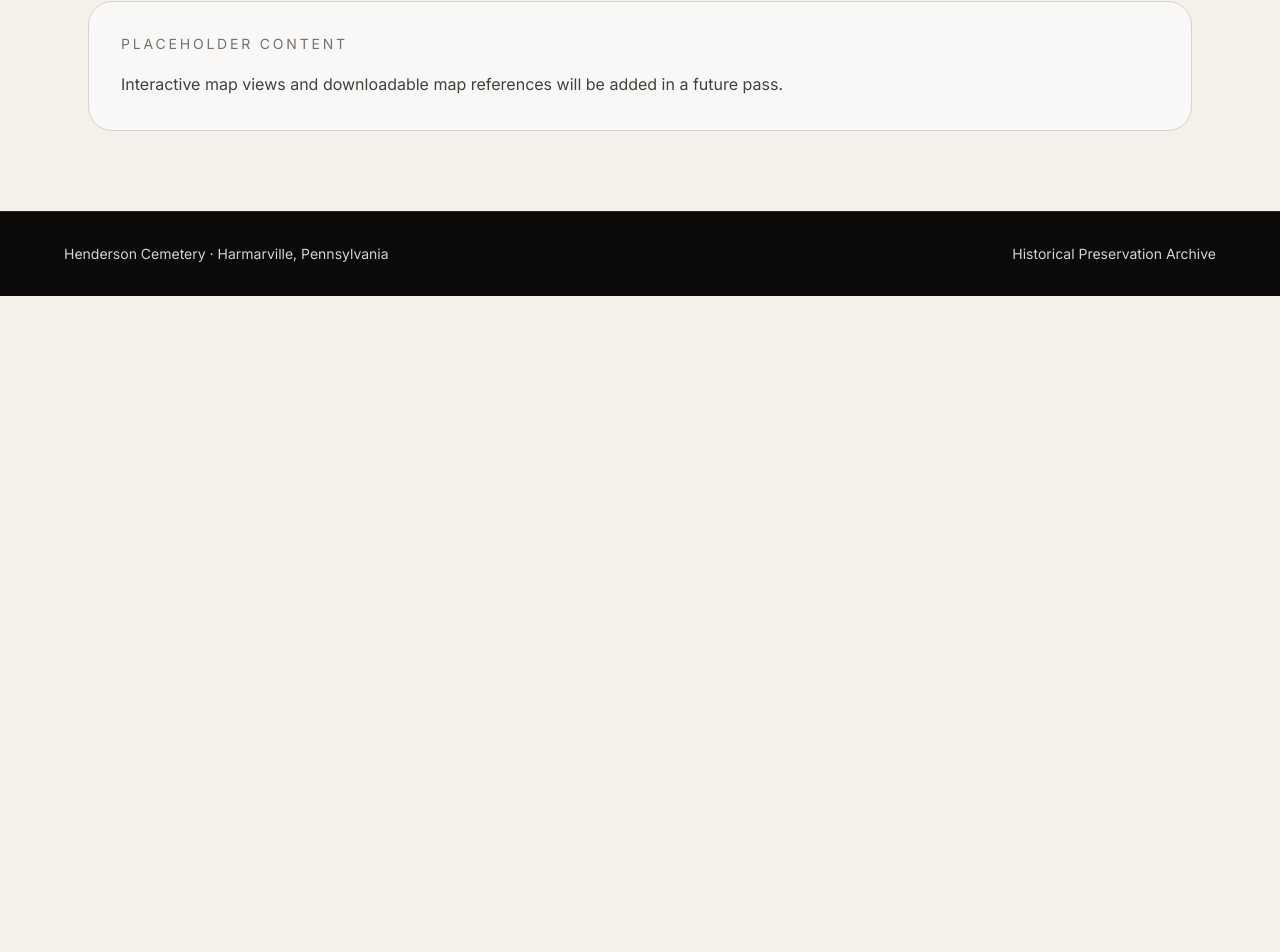
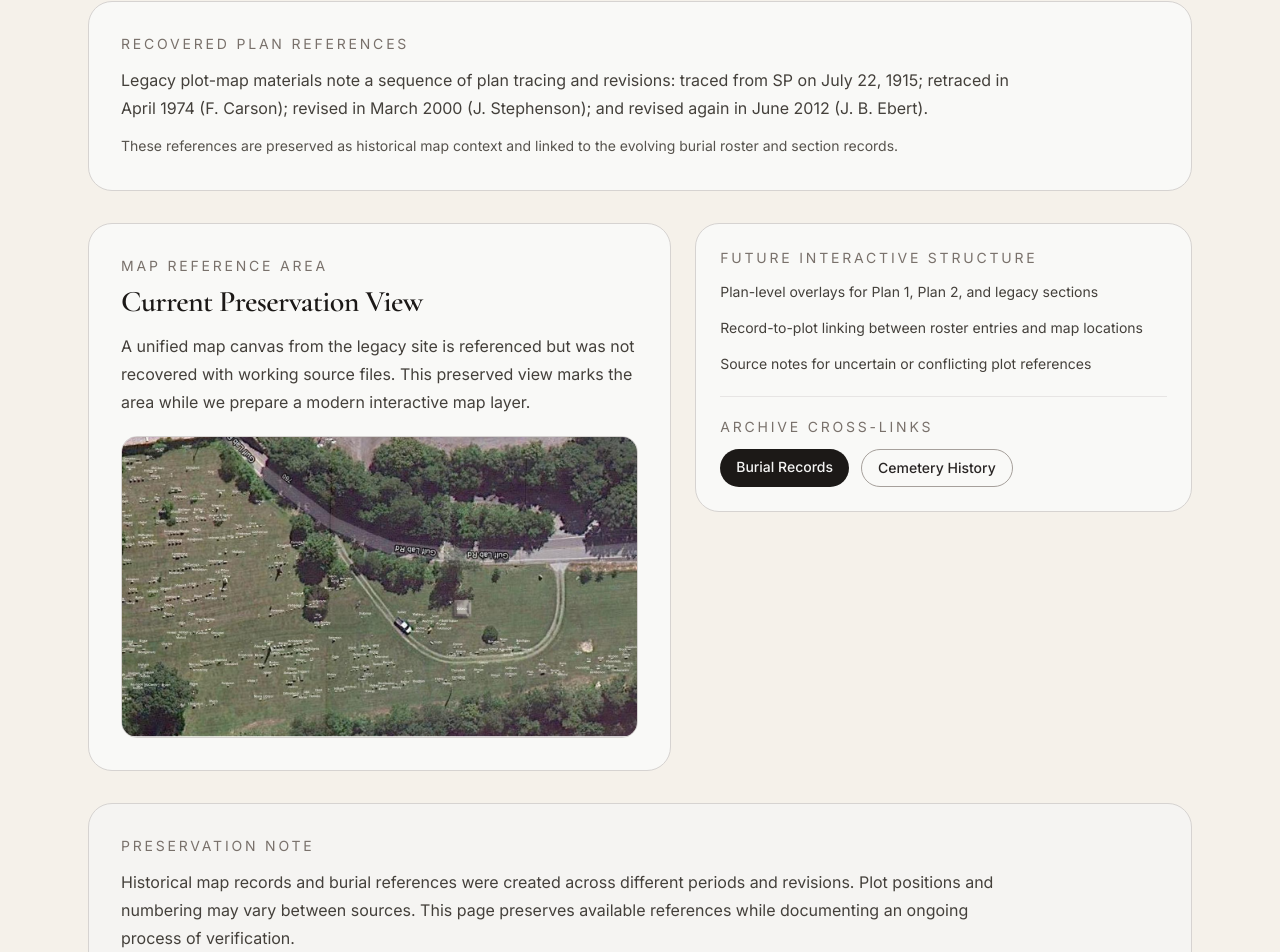
Before and after one commit to jcmnj/henderson-cemetery, a Next.js app: page /plot-maps in a window 1280 px wide. Shown: the part 376-1328 px from the top of the page. Before the commit the page ends 800 px from the top, so only its background shows below. Built offline with nearby package versions, Linux system fonts and the light colour scheme.

Commit message:
Build Henderson plot maps archive page

```diff
--- a/app/plot-maps/page.tsx
+++ b/app/plot-maps/page.tsx
@@ -1,5 +1,6 @@
 import { SiteFooter } from "@/app/components/site/SiteFooter";
 import { SiteHeader } from "@/app/components/site/SiteHeader";
+import Link from "next/link";
 
 export default function PlotMapsPage() {
   return (
@@ -14,17 +15,90 @@ export default function PlotMapsPage() {
           Plot Maps
         </h1>
         <p className="mt-6 max-w-3xl text-base leading-7 text-stone-700">
-          This page will collect plot map references, map overlays, and historic
-          layout materials for Henderson Cemetery.
+          This section preserves recovered plot-plan references and layout notes
+          for Henderson Cemetery, with structure for future interactive mapping.
         </p>
 
-        <div className="mt-8 rounded-3xl border border-stone-300 bg-stone-50/80 p-6 sm:p-8">
+        <div className="mt-8 rounded-3xl border border-stone-300 bg-stone-50/90 p-6 sm:p-8">
           <p className="text-sm uppercase tracking-[0.2em] text-stone-500">
-            Placeholder Content
+            Recovered Plan References
           </p>
-          <p className="mt-4 max-w-3xl text-base leading-7 text-stone-700">
-            Interactive map views and downloadable map references will be added
-            in a future pass.
+          <p className="mt-3 max-w-4xl text-base leading-7 text-stone-700">
+            Legacy plot-map materials note a sequence of plan tracing and
+            revisions: traced from SP on July 22, 1915; retraced in April 1974
+            (F. Carson); revised in March 2000 (J. Stephenson); and revised
+            again in June 2012 (J. B. Ebert).
+          </p>
+          <p className="mt-3 max-w-4xl text-sm leading-6 text-stone-600">
+            These references are preserved as historical map context and linked
+            to the evolving burial roster and section records.
+          </p>
+        </div>
+
+        <div className="mt-8 grid gap-6 lg:grid-cols-[1.08fr_0.92fr] lg:items-start">
+          <article className="rounded-3xl border border-stone-300 bg-stone-50/90 p-6 sm:p-8">
+            <p className="text-sm uppercase tracking-[0.2em] text-stone-500">
+              Map Reference Area
+            </p>
+            <h2 className="mt-2 font-serif text-2xl font-semibold sm:text-3xl">
+              Current Preservation View
+            </h2>
+            <p className="mt-3 text-base leading-7 text-stone-700">
+              A unified map canvas from the legacy site is referenced but was
+              not recovered with working source files. This preserved view marks
+              the area while we prepare a modern interactive map layer.
+            </p>
+
+            <div className="mt-5 overflow-hidden rounded-2xl border border-stone-300 bg-stone-100">
+              <img
+                src="/images/skyview-henderson-cemetery.jpg"
+                alt="Aerial view of Henderson Cemetery grounds"
+                className="h-[240px] w-full object-cover sm:h-[300px]"
+              />
+            </div>
+          </article>
+
+          <article className="rounded-3xl border border-stone-300 bg-stone-50/90 p-6">
+            <p className="text-sm uppercase tracking-[0.2em] text-stone-500">
+              Future Interactive Structure
+            </p>
+            <ul className="mt-3 space-y-3 text-sm leading-6 text-stone-700">
+              <li>Plan-level overlays for Plan 1, Plan 2, and legacy sections</li>
+              <li>Record-to-plot linking between roster entries and map locations</li>
+              <li>Source notes for uncertain or conflicting plot references</li>
+            </ul>
+
+            <div className="mt-5 border-t border-stone-200 pt-5">
+              <p className="text-sm uppercase tracking-[0.2em] text-stone-500">
+                Archive Cross-Links
+              </p>
+              <div className="mt-3 flex flex-wrap gap-3">
+                <Link
+                  href="/burial-records"
+                  className="rounded-full bg-stone-900 px-4 py-2 text-sm font-medium text-stone-100 hover:bg-stone-700"
+                >
+                  Burial Records
+                </Link>
+                <Link
+                  href="/history"
+                  className="rounded-full border border-stone-400 px-4 py-2 text-sm font-medium text-stone-800 hover:bg-stone-200"
+                >
+                  Cemetery History
+                </Link>
+              </div>
+            </div>
+          </article>
+        </div>
+
+        <div className="mt-8 rounded-3xl border border-stone-300 bg-stone-100/80 p-6 sm:p-8">
+          <p className="text-sm uppercase tracking-[0.2em] text-stone-500">
+            Preservation Note
+          </p>
+          <p className="mt-3 max-w-4xl text-base leading-7 text-stone-700">
+            Historical map records and burial references were created across
+            different periods and revisions. Plot positions and numbering may
+            vary between sources. This page preserves available references while
+            documenting an ongoing process of verification.
           </p>
         </div>
       </section>
```
